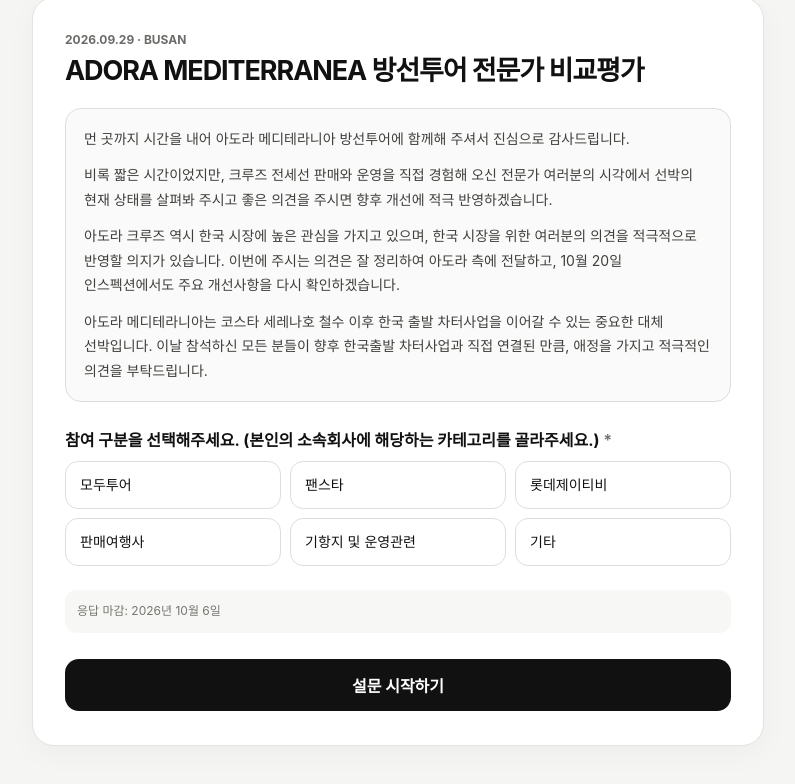
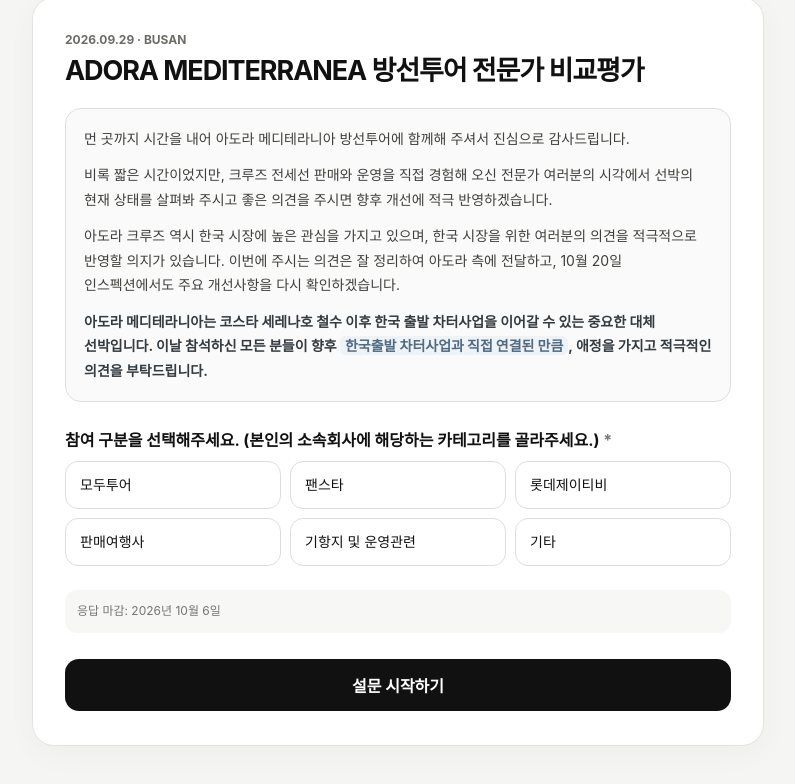
Before and after one commit to galincia-hub/MD, a plain HTML site: page adora-ship-visit-0929/survey/index.html in a window 1280 px wide. Shown: the part 86-870 px from the top of the page, without its empty margins (242-1037 px from the left). Drawn offline with Linux system fonts and the light colour scheme.

Commit message:
Style emphasized charter intro phrase

```diff
--- a/adora-ship-visit-0929/survey/ui-patch.css
+++ b/adora-ship-visit-0929/survey/ui-patch.css
@@ -1,3 +1,5 @@
 .score-move-hint{display:flex;align-items:center;justify-content:center;min-height:38px;padding:8px 12px;font-size:11px;line-height:1.45;color:#7a6a58;background:#faf7f2;border:1px solid #eee4d8;border-radius:999px;text-align:center}
 .text-required-note{margin:7px 0 0;font-size:11px;line-height:1.45;color:#a14f49;font-weight:650}
+.charter-emphasis{font-weight:750!important;color:#343b40!important}
+.charter-key{display:inline;padding:1px 5px;border-radius:5px;background:#eef3f8;color:#506a80;font-weight:800}
 @media(max-width:480px){.score-move-hint{width:100%;border-radius:11px}.unable-btn{width:100%}}
```
